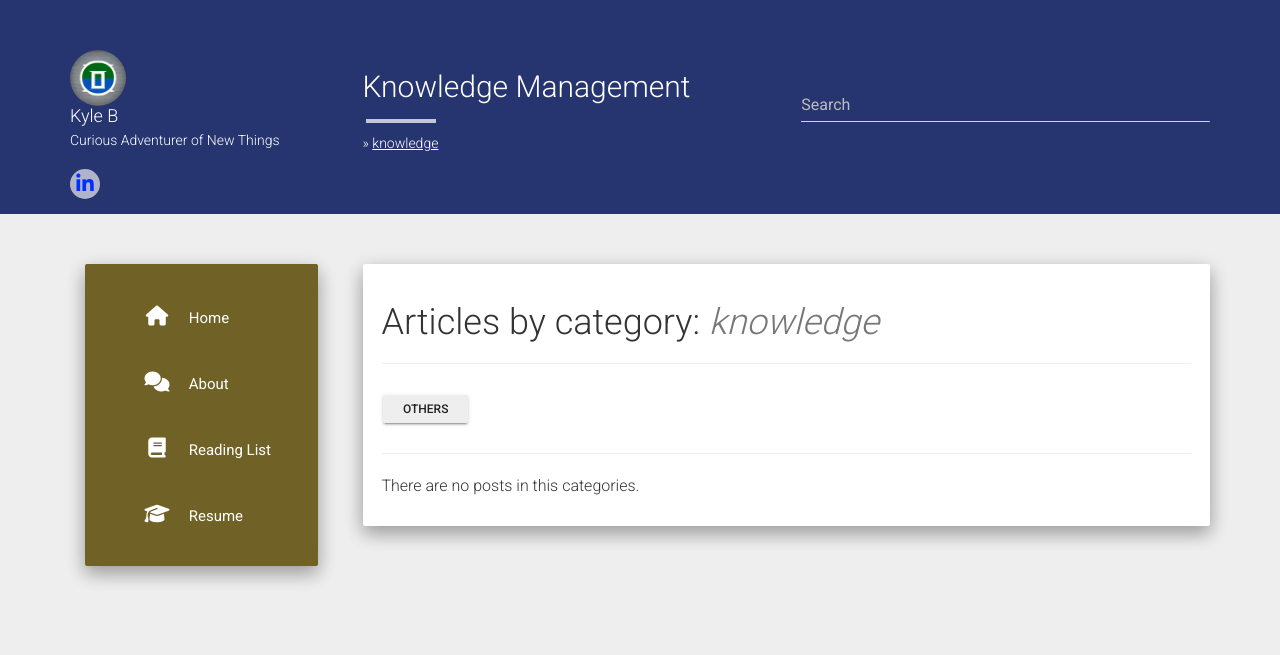
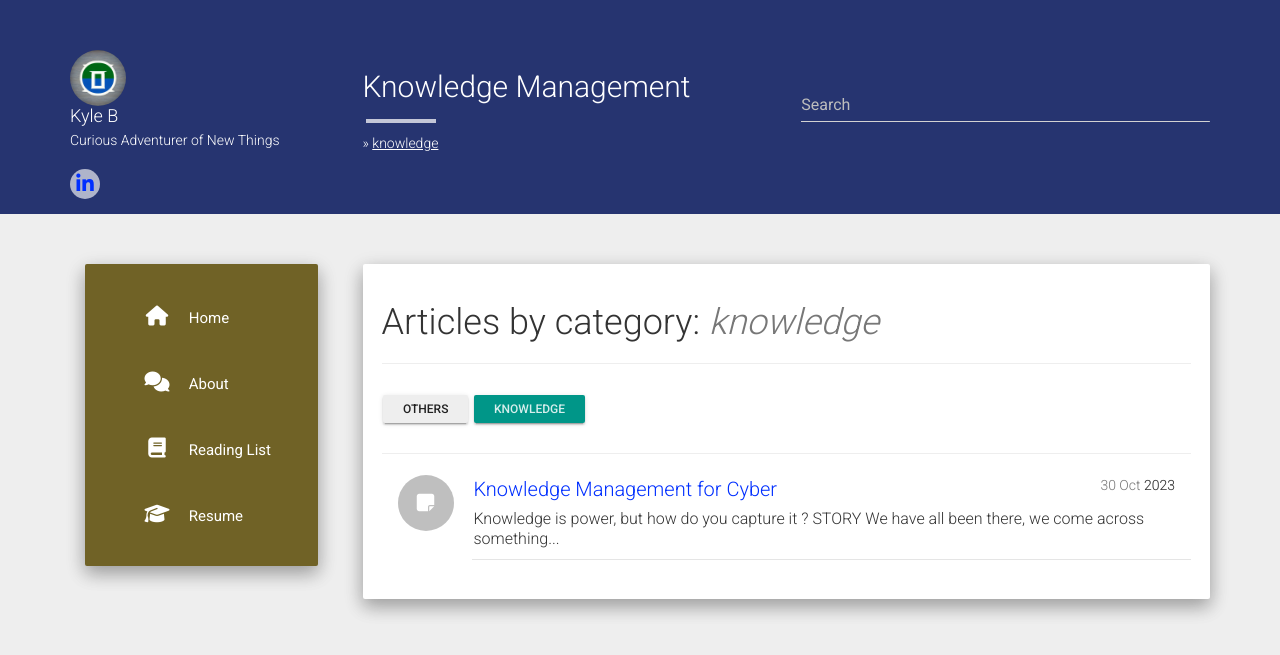
Before and after one commit to azotheblue/blog, a Jekyll site: the page built from category/knowledge.md, in a window 1280 px wide. Shown: the top 655 px of the page. Built offline with Jekyll 4.4.1, drawn with Linux system fonts in a browser that asks for light colours; nearby versions of some CDN libraries.

Commit message:
Changing Post Excerpt

```diff
--- a/_config.yml
+++ b/_config.yml
@@ -21,6 +21,8 @@ share:
 enableTags: true
 tagarray: []
 
+excerpt_separator: <!--more-->
+
 paginate: 20
 per_page: 20
 paginate_path: "/page:num/"
--- a/_posts/2023-10-04-Knowledge-Management.md
+++ b/_posts/2023-10-04-Knowledge-Management.md
@@ -2,11 +2,12 @@
 layout: post
 title:  Knowledge Management for Cyber
 date:   2023-10-30 17:00:00
-categories: others
+categories: knowledge
 ---
 
 Knowledge is power, but how do you capture it ?
 
+<!--more-->
 
 ## STORY
 
@@ -140,7 +141,9 @@ Although I am not an expert in note taking here some tips that I have learned al
 Some final thoughts to leave you with:
 
 💾 “What is not saved is forgotten”
+
 🏗️ Start building a system ( Doesn't have to be perfect)
+
 📈 Continuing improve over time
 
 Eventually I believe you can have a robust and living system that will help you in your career, cyber or otherwise!
```
